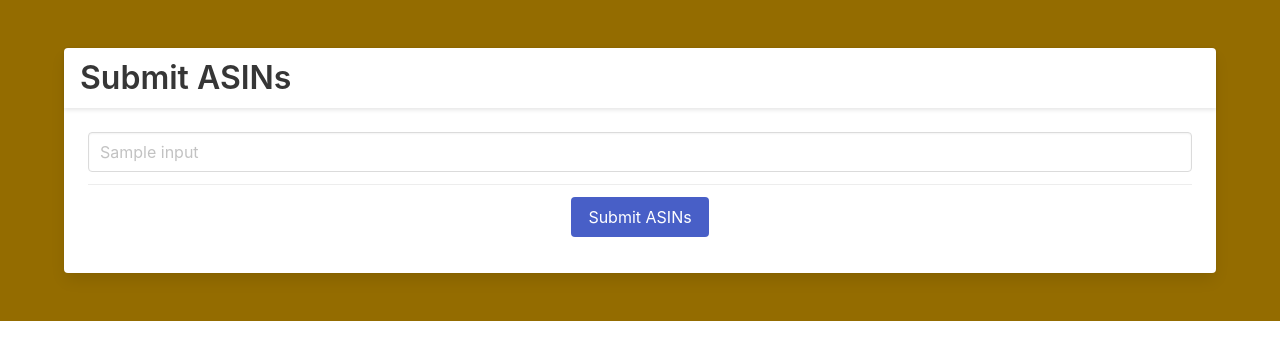
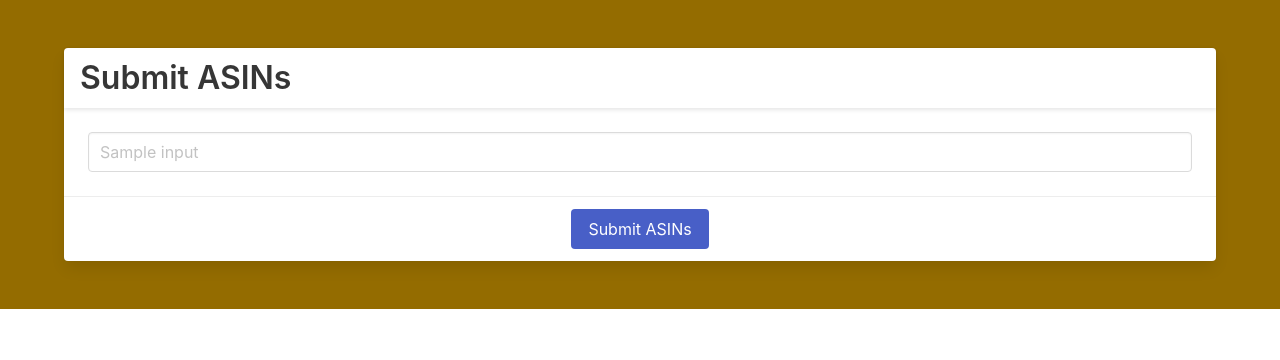
Before and after one commit to djdembeck/bragibooks, a Django app: template importer/templates/match.html in a window 1280 px wide. Shown: the part 84-444 px from the top of the page. Run offline with Django 3.2, Linux system fonts and the light colour scheme; the template is opened without the code that fills it: most values are stand-ins (such as "Sample title", 1, 10 or a date in 2020).

Commit message:
HTML fixes and consistency

```diff
--- a/importer/templates/match.html
+++ b/importer/templates/match.html
@@ -53,23 +53,21 @@
 								<div class="field is-horizontal">
 									<div class="field-body">
 										<div class="field">
-											<div class="field">
-												<div class="control">
-													<input class="input" name="asin-{{ forloop.counter|add:"-1" }}" type="text" placeholder="{{ input }}">
-												</div>
+											<div class="control">
+												<input class="input is-fullwidth" name="asin-{{ forloop.counter|add:"-1" }}" type="text" placeholder="{{ input }}">
 											</div>
 										</div>
 									</div>
 								</div>
 								{% endfor %}
-								<div class="card-footer">
-									<div class="card-footer-item">
-										<div class="control">
-											<button class="button is-link">Submit ASINs</button>
-										</div>
+							</div>
+							<footer class="card-footer">
+								<div class="card-footer-item">
+									<div class="control">
+										<button class="button is-link is-fullwidth">Submit ASINs</button>
 									</div>
 								</div>
-							</div>
+							</footer>
 						</form>
 					</div>
 				</div>
```
Also changed, not shown: importer/templates/importer.html (+11 -7 lines).
